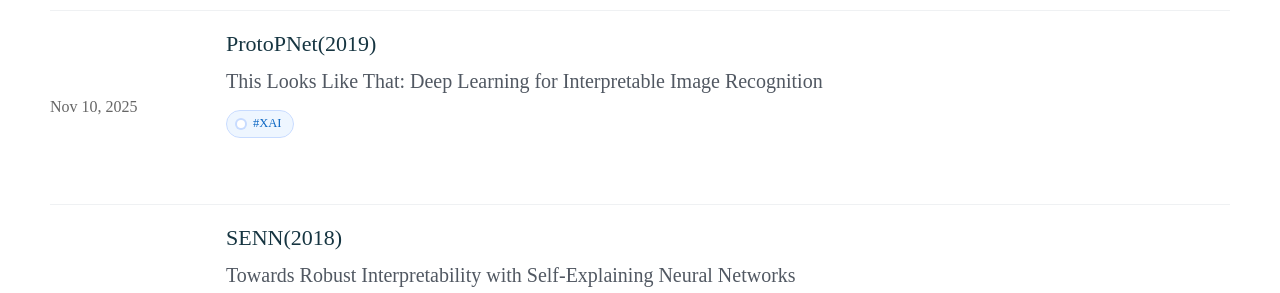
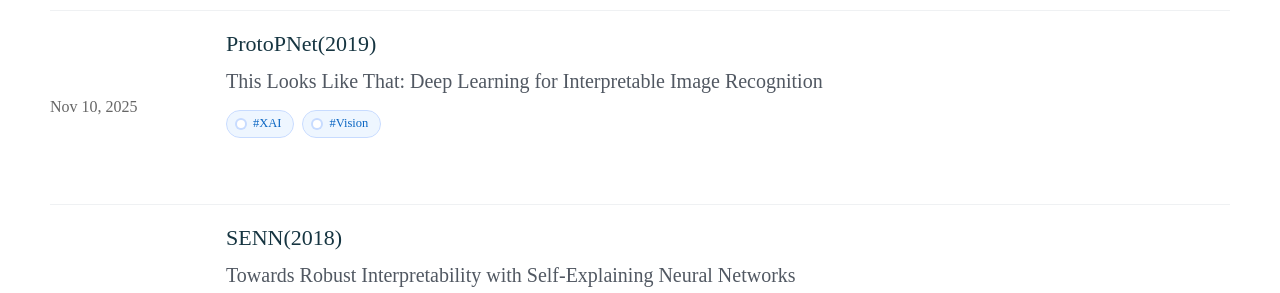
Before and after one commit to heonyus/heonyus.github.io, a Jekyll site: the page built from _pages/blog.html, in a window 1280 px wide. Shown: the part 243-536 px from the top of the page. Built offline with Jekyll 4.4.1, drawn with Linux system fonts in a browser that asks for light colours; some web fonts are replaced; the list of posts is cut into pages by our own code.

Commit message:
Update: ProtoPNET

```diff
--- a/_posts/2025-11-11-ProtoPNet(2019).md
+++ b/_posts/2025-11-11-ProtoPNet(2019).md
@@ -5,6 +5,7 @@ date: 2025-11-10
 description: "This Looks Like That: Deep Learning for Interpretable Image Recognition"
 tags:
   - XAI
+  - Vision
 ---
 
 # Introduction
```
